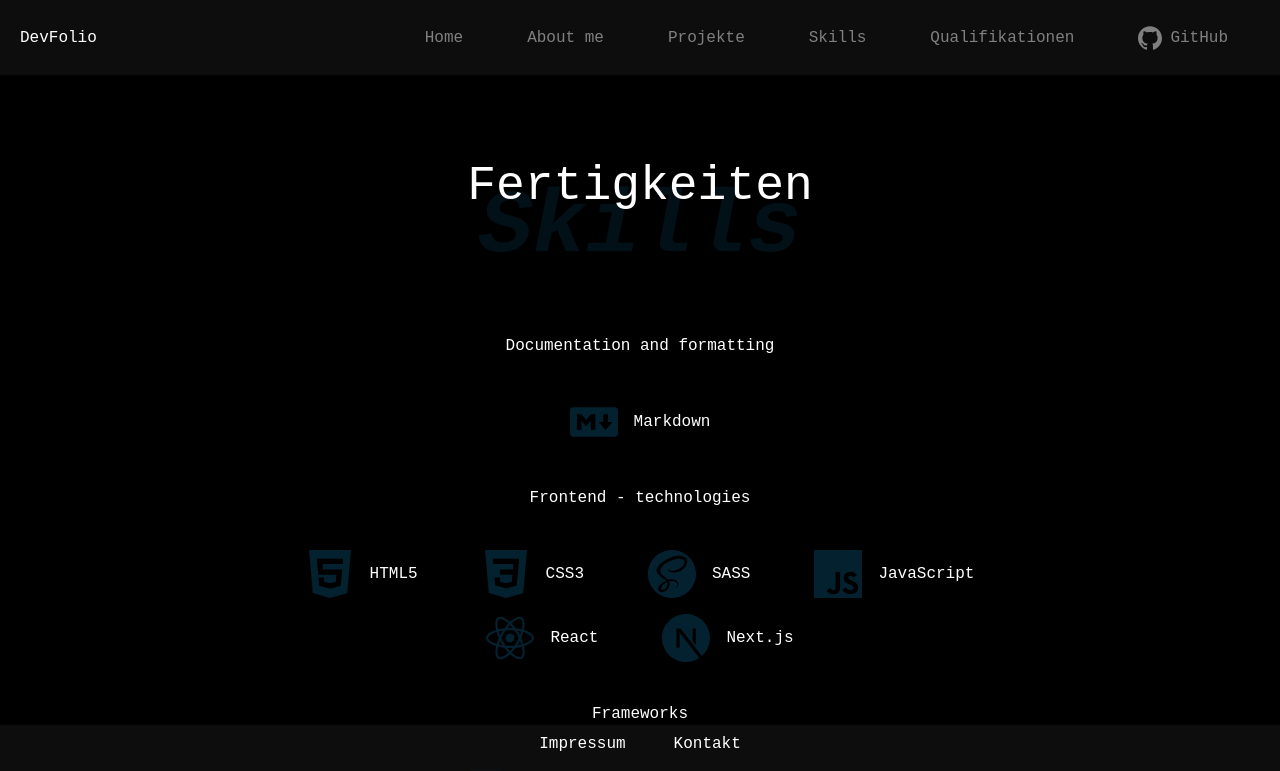
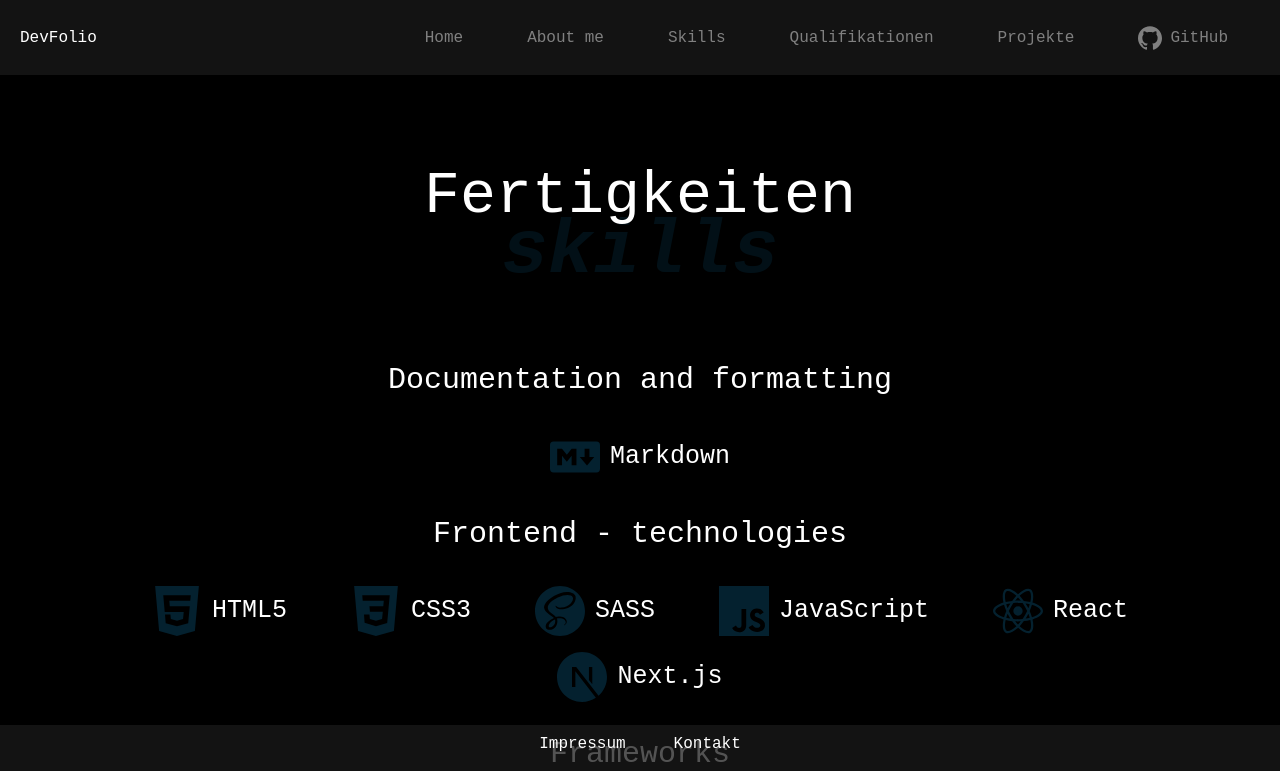
Before and after one commit to juliabellmann/portfolio, a Next.js app: page /skills in a window 1280 px wide. Shown: the top 771 px of the page. Built offline with nearby package versions, Linux system fonts and the light colour scheme.

Commit message:
add changes

```diff
--- a/app/_components/Aboutme.js
+++ b/app/_components/Aboutme.js
@@ -3,7 +3,7 @@
 
         <>
             <div>
-                <h2 className="heading-big">About&nbsp;Me</h2>
+                <h2 className="heading-big">about&nbsp;me</h2>
                 <h1>Über mich</h1>
             </div>
             <div>
--- a/app/_components/GitHub.js
+++ b/app/_components/GitHub.js
@@ -8,8 +8,6 @@
 
             <iframe
                 src="https://github.com/juliabellmann"
-                width="100%"
-                height="90%"
                 loading="lazy"
                 title="Iframe zum GitHub Account"
             />
--- a/app/_components/Home.js
+++ b/app/_components/Home.js
@@ -1,17 +1,19 @@
 export default function Home() {
     return (
         <>
+            <h2 className="heading-big">Bellmann</h2>
+            <h1>Julia Bellmann</h1>
+
             <div>
-                <h1 className="mt-20 pt-10">Julia Bellmann</h1>
                 <h2>Web-Developer | Softwarentwicklerin JavaScript | soon: Web-Designer</h2>
             </div>
             <hr></hr>
             <h3>Moin Moin</h3>
             <br></br>
-            <p>Herzlich Willkommen auf meinem Git-Hub Profil.</p>
+            <p>Herzlich Willkommen auf meiner Portfolio-Webseite.</p>
             <p>Hier werde ich in nächster Zeit nach und nach mehr von meinen Projekten hochladen.</p>
             <hr></hr>
-            <p><em>Welcome to my GitHub profile.</em></p>
+            <p><em>Welcome to my portfolio website.</em></p>
             <p><em>In the coming weeks, I will gradually upload more of my projects here.</em></p>
             <hr></hr>
             <p>If you spot any glitches 🐞, please set them free — they just need a little space to debug!</p>
--- a/app/_components/Impressum.js
+++ b/app/_components/Impressum.js
@@ -3,8 +3,9 @@
 export default function Impressum() {
     return (
         <>
+        <h2 className="heading-big">imprint</h2>
+        <h1>Impressum</h1>
         <div class='impressum'>
-            <h1>Impressum</h1>
             <p>Angaben gemäß § 5 DDG</p>
             <p>Julia Bellmann<br />
                 Schwabstr. 109<br />
--- a/app/_components/Navigation.js
+++ b/app/_components/Navigation.js
@@ -3,14 +3,14 @@
 export default function Navigation() {
     return (
         <nav>
-            <div>DevFolio</div>
+            <div><Link href="/">DevFolio</Link></div>
             <div>
                 <ul>
                     <li><Link href="/">Home</Link></li>
                     <li><Link href="/aboutme">About&nbsp;me</Link></li>
-                    <li><Link href="/projects">Projekte</Link></li>
                     <li><Link href="/skills">Skills</Link></li>
                     <li><Link href="/qualifications">Qualifikationen</Link></li>
+                    <li><Link href="/projects">Projekte</Link></li>
                     <li><Link href="/github"><svg role="img" viewBox="0 0 24 24" xmlns="http://www.w3.org/2000/svg"><title>GitHub</title><path d="M12 .297c-6.63 0-12 5.373-12 12 0 5.303 3.438 9.8 8.205 11.385.6.113.82-.258.82-.577 0-.285-.01-1.04-.015-2.04-3.338.724-4.042-1.61-4.042-1.61C4.422 18.07 3.633 17.7 3.633 17.7c-1.087-.744.084-.729.084-.729 1.205.084 1.838 1.236 1.838 1.236 1.07 1.835 2.809 1.305 3.495.998.108-.776.417-1.305.76-1.605-2.665-.3-5.466-1.332-5.466-5.93 0-1.31.465-2.38 1.235-3.22-.135-.303-.54-1.523.105-3.176 0 0 1.005-.322 3.3 1.23.96-.267 1.98-.399 3-.405 1.02.006 2.04.138 3 .405 2.28-1.552 3.285-1.23 3.285-1.23.645 1.653.24 2.873.12 3.176.765.84 1.23 1.91 1.23 3.22 0 4.61-2.805 5.625-5.475 5.92.42.36.81 1.096.81 2.22 0 1.606-.015 2.896-.015 3.286 0 .315.21.69.825.57C20.565 22.092 24 17.592 24 12.297c0-6.627-5.373-12-12-12"/></svg>GitHub</Link></li>
                 </ul>
             </div>
--- a/app/_components/Skills.js
+++ b/app/_components/Skills.js
@@ -1,7 +1,7 @@
 export default function Skills() {
     return (
         <>
-            <h2 className="heading-big">Skills</h2>
+            <h2 className="heading-big">skills</h2>
             <h1>Fertigkeiten</h1>
 
             <section>
--- a/app/_styles/globals.css
+++ b/app/_styles/globals.css
@@ -10,11 +10,13 @@
   --hintergrund-dunkel: rgba(51, 51, 51, 0.25);
   --akzentfarbe: #005452;
   --akzentfarbe-2: #04212f;
-  --background-section-one: #1a1a1a7f;
+  --background-section-one: hsla(0, 0%, 10%, 0.75);
 
   --color-font: white;
 
   --height-nav-footer: 75px;
+
+  --max-width-page: 1500px;
 }
 
 /* ------- BASE ------- */
@@ -40,49 +42,73 @@
   background-color: var(--hauptfarbe-dunkel);
   color: var(--color-font);
 
+  line-height: 150%;
+
   display: flex;
-  /* align-items: center; */
   justify-content: center;
 }
 
 main {
-  /* background-color: green; */
+  /* background-color: rgba(0, 128, 0, 0.297); */
+  display: flex;
+  flex-direction: column;
+  align-items: center;
   text-align: center;
-  padding-bottom: 5rem;
-  max-width: 900px;
-
-
+  max-width: var(--max-width-page);
+  margin: 5rem 5rem;
 }
 
+/* ------- I FRAME ------- */
 iframe {
-  min-height: 60vh;
-  padding-bottom: 3rem;
+  min-height: 80vh;
+  max-height: 90vh;
+  min-width: 40vw;
+  max-width: var(--max-width-page);
+  padding-bottom: 5rem;
   margin-top: 2rem;
 }
 
-/* -------------- */
+/* ------- FONT SIZES ------- */
 
 h1 {
-  font-size: 3rem;
-  margin: 1rem 0 7rem 0;
+  font-size: 60px;
+  margin: 5rem 0 10rem 0;
+}
+
+h2 {
+  font-size: 35px;
+}
+
+h3 {
+  font-size: 30px;
+}
+h4 {
+  font-size: 25px;
+}
+
+p {
+  font-size: 22px;
+  max-width: 900px;
 }
 hr {
   margin: 2rem 0;
 }
-/* -------------- */
+/* ------- SKILLS ------- */
 
 svg {
-  height: 3rem;
+  height: 50px;
   fill: var(--akzentfarbe-2);
 }
 
 .skills {
   display: flex;
   align-items: center;
-  gap: 1rem;
+   gap: 10px; /* zwischen svg und Bezeichnung*/
 }
 
 aside {
+  /* skills */
+  /* background-color: rgb(33, 77, 115); */
   padding: 2rem;
 
   display: flex;
@@ -100,18 +126,14 @@
   top: 10rem;
   left: 0;
   right: 0;
-  /* margin: auto; */
+  margin: auto;
 
-  font-size: 7vw;
+  font-size: 6vw;
   color: var(--akzentfarbe-2);
   opacity: 0.5;
   z-index: -1;
   font-weight: bold;
   font-style: italic;
-
-  text-align: center; /* redundant mit main */
-  /* overflow: visible; */
-  /* max-width: 800px; */
 }
 
 /* ------- NAVIGATION ------- */
@@ -121,18 +143,13 @@
 
   height: var(--height-nav-footer);
 
-  display: flex;
-  flex-wrap: nowrap;
-  justify-content: space-around; /* beide div Container ausrichten */
-  align-items: center; /* horizontal zentriert */
-
   position: fixed;
   top: 0;
   left: 0;
   right: 0;
-  height: var(--height-nav-footer);
 
   display: flex;
+  flex-wrap: nowrap;
   justify-content: space-between;
   align-items: center;
   padding: 0 20px; /* Padding für Innenabstand */
@@ -140,11 +157,8 @@
 }
 
 nav ul {
-  list-style: none;
-
   display: flex;
   flex-wrap: nowrap;
-  justify-content: space-around; /* horizontale Ausrichtung Links im Container */
 }
 
 nav ul a {
@@ -153,14 +167,6 @@
   display: flex;
   flex-wrap: nowrap;
   flex-direction: row;
-  align-items: center;
-}
-
-nav ul li {
-  display: flex;
-  flex-direction: row;
-  /* flex-wrap: nowrap; */
-  align-items: center;
 }
 
 nav svg {
@@ -193,7 +199,7 @@
 
 /* Maus gedrückt */
 nav ul a:active {
-  color: red;
+  color: var(--akzentfarbe-2);
 }
 
 /* ------- PROJECTS ------- */
@@ -208,15 +214,86 @@
 .card {
   background-color: var(--akzentfarbe-2);
   margin: 1rem;
-  padding: 1rem;
+  padding: 0 1rem;
 
   /* width <= 33%, damit nur 3 Cards je Reihe dargestellt werden */
   width: 25%;
 
+  height: 35vh; /* Passen Sie die Höhe nach Bedarf an */
+  /* overflow: hidden; */
+
   /* Text in Card zentrieren */
   display: flex;
+  flex-direction: column;
   justify-content: center;
   align-items: center;
+}
+
+.card-heading {
+  padding-top: 1rem;
+  height: 6rem;
+  display: flex;
+  align-items: center;
+}
+
+span {
+  padding-bottom: 1rem;
+}
+/* -------  ------- */
+
+.image-container {
+  position: relative;
+  /* overflow: hidden; */
+  transition: transform 0.3s ease;
+  width: 100%;
+  height: 100%;
+
+  display: flex;
+  flex-direction: column;
+  justify-content: center;
+}
+
+.image-container:hover {
+  transform: scale(1.05);
+}
+
+.image {
+  filter: grayscale(100%);
+  transition: filter 0.3s ease;
+  height: 20vh;
+  width: 20vh;
+  padding-bottom: 1rem;
+}
+
+.image-container:hover .image {
+  filter: grayscale(0);
+}
+
+
+.overlay-text {
+  position: absolute;
+  top: 50%;
+  left: 50%;
+  transform: translate(-50%, -50%);
+  color: white;
+  font-size: 18px;
+  text-align: center;
+  opacity: 0;
+  transition: opacity 0.3s ease;
+}
+
+.image-container:hover .overlay-text {
+  opacity: 1;
+}
+
+
+.caption {
+  /* position: absolute; */
+  bottom: 10px;
+  left: 10px;
+  color: white;
+  font-size: 14px;
+  z-index: 1;
 }
 
 /* ------- FOOTER ------- */
@@ -248,40 +325,67 @@
 }
 
 
-/* -------  ------- */
 
 
-.image-container {
+/* ------- GRID -------
+.grid-container {
+  display: grid;
+  grid-template-columns: repeat(3, 1fr);
+  grid-template-rows: repeat(2, 1fr);
+  gap: 20px;
+}
+
+.card {
   position: relative;
   overflow: hidden;
-  transition: transform 0.3s ease;
+  transition: transform 0.3s ease, filter 0.3s ease;
 }
 
-.image-container:hover {
+.card:hover {
   transform: scale(1.05);
+  filter: brightness(150%) saturate(100%);
 }
 
-.image {
-  filter: grayscale(100%);
-  transition: filter 0.3s ease;
+.card img {
+  width: 100%;
+  height: 100%;
+  object-fit: cover;
 }
 
-.image-container:hover .image {
-  filter: grayscale(0);
-}
-
-.overlay-text {
-  position: absolute;
+.popup {
+  position: fixed;
   top: 50%;
   left: 50%;
   transform: translate(-50%, -50%);
-  color: white;
-  font-size: 18px;
-  text-align: center;
+  background-color: rgba(255, 255, 255, 0.95);
+  padding: 20px;
+  border-radius: 10px;
+  box-shadow: 0 0 10px rgba(0, 0, 0, 0.2);
+  visibility: hidden;
   opacity: 0;
-  transition: opacity 0.3s ease;
+  transition: visibility 0s, opacity 0.3s ease-out;
 }
 
-.image-container:hover .overlay-text {
+.popup.show {
+  visibility: visible;
   opacity: 1;
 }
+
+.popup img {
+  max-width: 80%;
+  margin: 0 auto;
+  display: block;
+}
+
+.close-button {
+  cursor: pointer;
+  position: absolute;
+  top: 10px;
+  right: 10px;
+  font-size: 24px;
+  color: black;
+}
+
+.close-button:hover {
+  color: red;
+} */
--- a/app/page.js
+++ b/app/page.js
@@ -5,14 +5,13 @@
 import Skills from "./_components/Skills";
 import Home from "./_components/Home";
 
-
 export default function HomePage() {
     return (
         <>
         <Home></Home>
         <AboutMe />
+        <Skills />
         <Qualifications />
-        <Skills />
         <Projects />
         <GitHub></GitHub>
         </>
```
Also changed, not shown: app/_components/Projects.js (+25 -14 lines), app/_components/Qualifications.js (+28 -20 lines), app/images/swearingplant.JPG (added).
